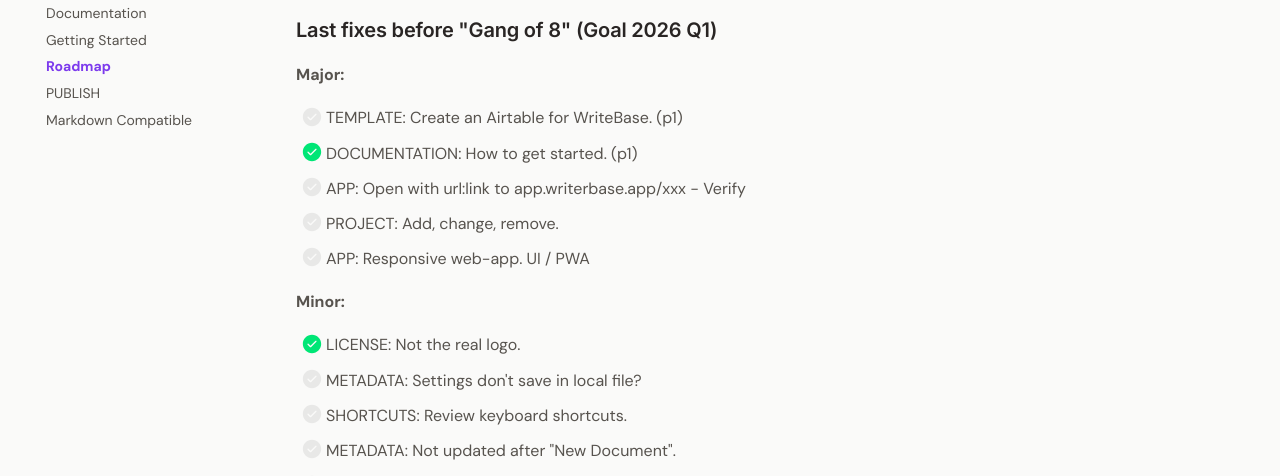
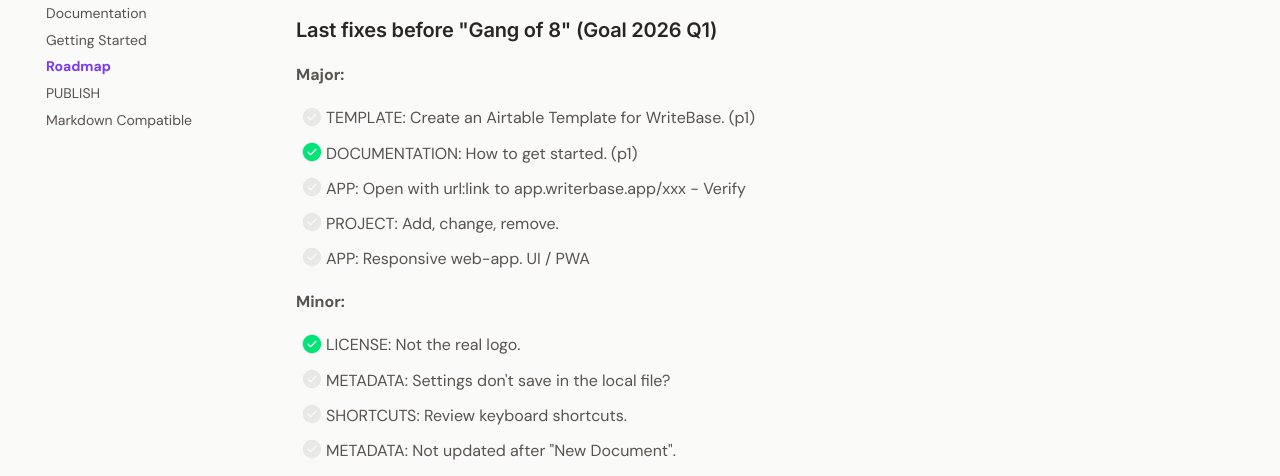
Before and after one commit to larssonhthomas-afk/writebase-docs, an MkDocs documentation site: the page built from docs/009-roadmap.md, in a window 1280 px wide and 900 px high, scrolled down 379 px. Shown: the part 153-629 px from the top of the window. Built offline with MkDocs 1.6.1 and Material for MkDocs 9.7.7, drawn with Linux system fonts in a browser that asks for light colours; some web fonts are replaced.

Commit message:
Update 009-roadmap.md

```diff
--- a/docs/009-roadmap.md
+++ b/docs/009-roadmap.md
@@ -24,7 +24,7 @@ This Backlog has a priority 1-3.
 
 **Major:**
 
-- [ ] TEMPLATE: Create an Airtable for WriteBase. (p1)
+- [ ] TEMPLATE: Create an Airtable Template for WriteBase. (p1)
 - [x] DOCUMENTATION: How to get started. (p1)
 - [ ] APP: Open with url:link to app.writerbase.app/xxx - Verify
 - [ ] PROJECT: Add, change, remove.
@@ -33,7 +33,7 @@ This Backlog has a priority 1-3.
 **Minor:**
 
 - [x] LICENSE: Not the real logo.
-- [ ] METADATA: Settings don't save in local file?
+- [ ] METADATA: Settings don't save in the local file?
 - [ ] SHORTCUTS: Review keyboard shortcuts.
 - [ ] METADATA: Not updated after "New Document".
 - [ ] APP: When you load a Workspace, the document list does not load.
```
